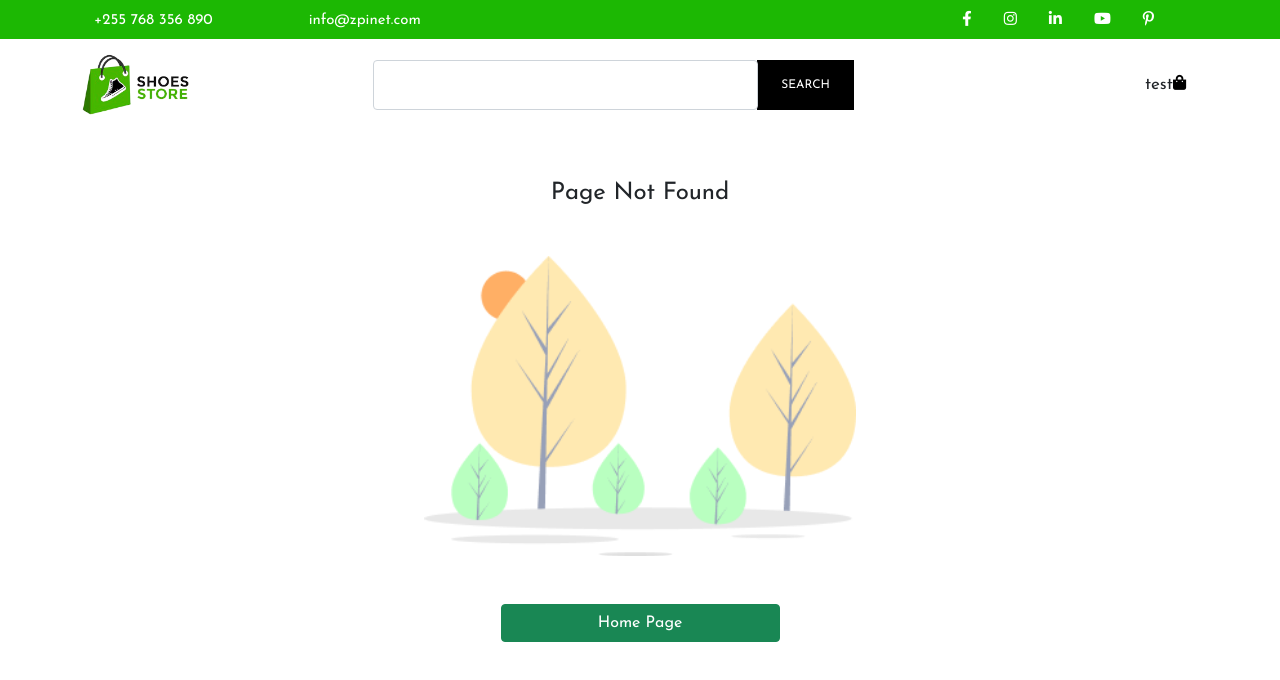
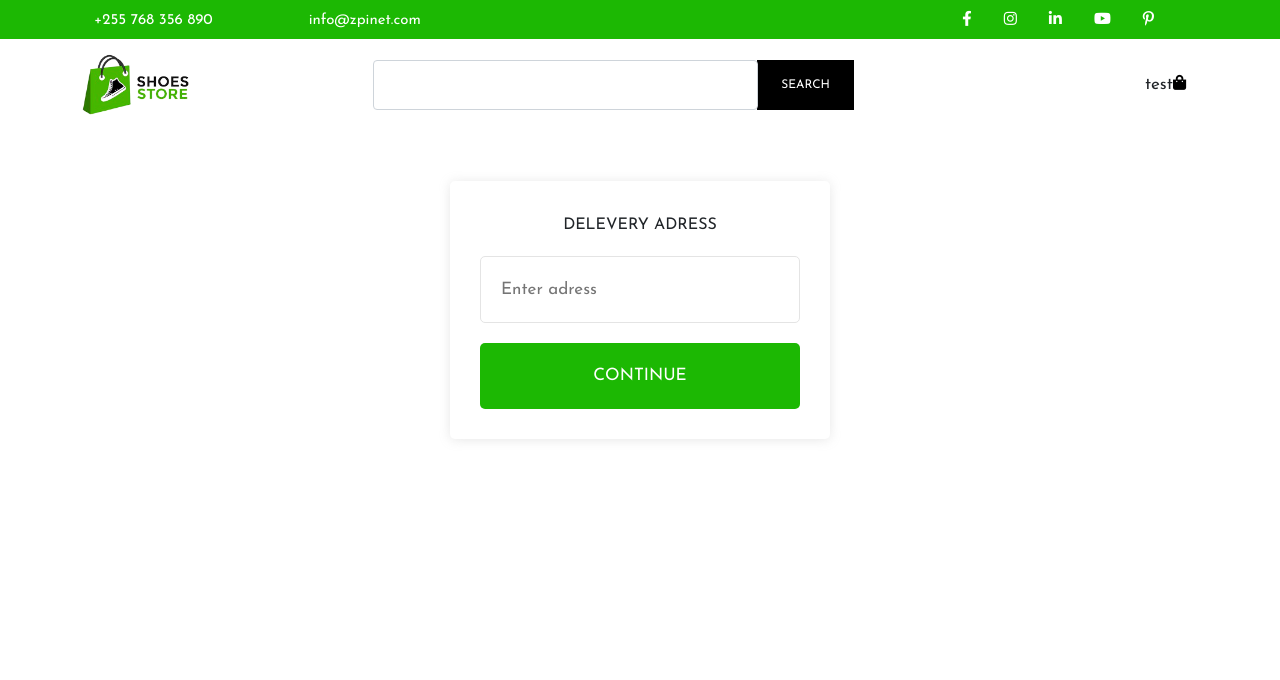
Before and after one commit to Na-Young-Woo/shoeShop, a React (Create React App) app: page /shipping in a window 1280 px wide. Before the commit this address had no page. Shown: the top 680 px of the page. Built offline with nearby package versions, Linux system fonts and the light colour scheme.

Commit message:
ShippingScreen 추가 및 라우트 연결

```diff
--- a/src/App.js
+++ b/src/App.js
@@ -8,6 +8,7 @@ import ProfileScreen from "./screens/ProfileScreen";
 import Register from "./screens/Register";
 import NotFound from "./screens/NotFound";
 import CartScreen from "./screens/CartScreen";
+import ShippingScreen from "./screens/ShippingScreen";
 
 const App = () => {
   return (
@@ -21,6 +22,7 @@ const App = () => {
         <Route path="*" element={<NotFound />} />
         {/* id 추가 예정 */}
         <Route path="/cart" element={<CartScreen />} />
+        <Route path="shipping" element={<ShippingScreen />} />
       </Routes>
     </Router>
   );
--- /dev/null
+++ b/src/screens/ShippingScreen.jsx
@@ -0,0 +1,19 @@
+import React from "react";
+import Header from "../components/Header";
+
+const ShippingScreen = () => {
+  return (
+    <div>
+      <Header />
+      <div className="container d-flex justify-content-center align-items-center login-center">
+        <form action="" className="Login col-md-8 col-lg-4 col-11">
+          <h6>DELEVERY ADRESS</h6>
+          <input type="text" placeholder="Enter adress" required />
+          <button type="submit">Continue</button>
+        </form>
+      </div>
+    </div>
+  );
+};
+
+export default ShippingScreen;
```
